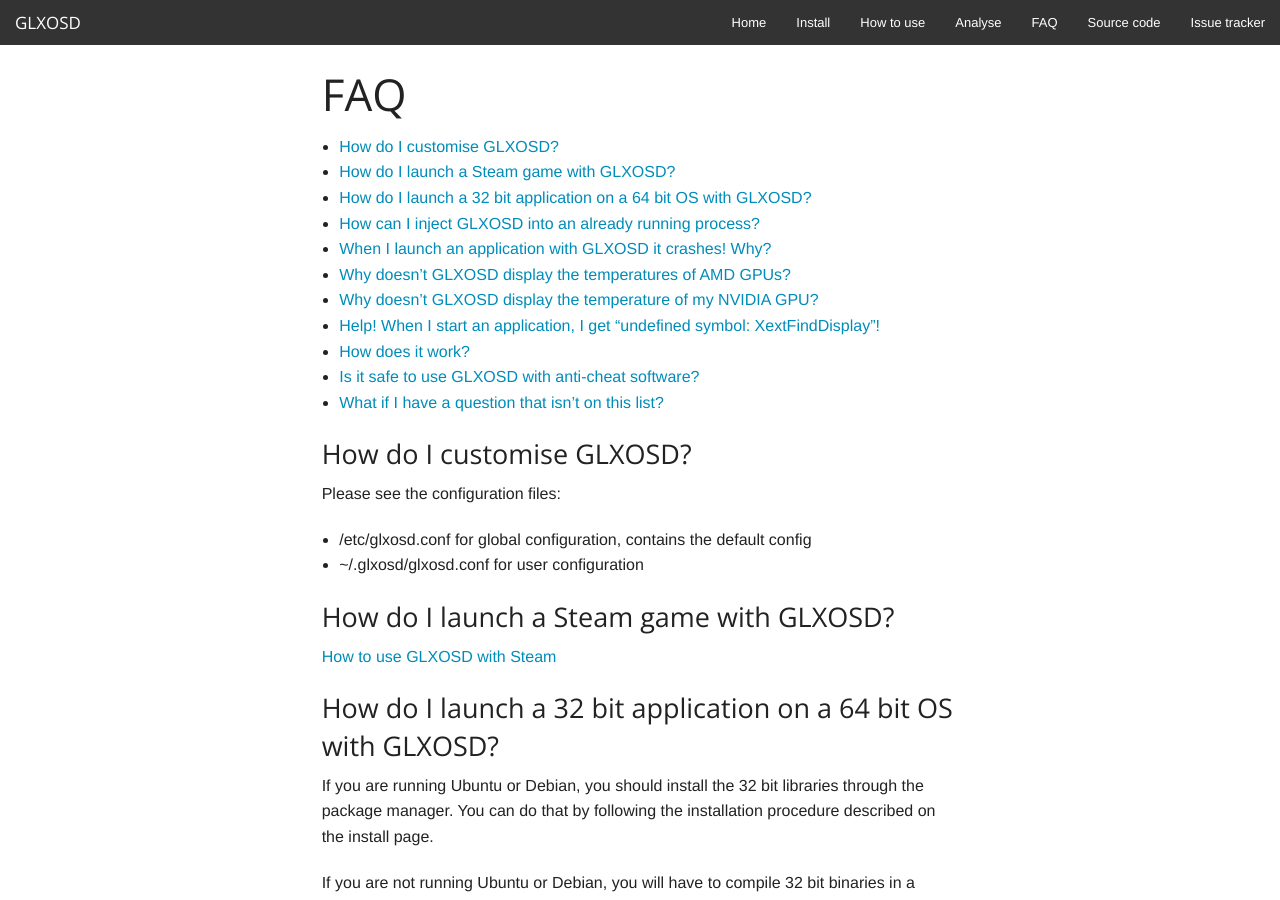
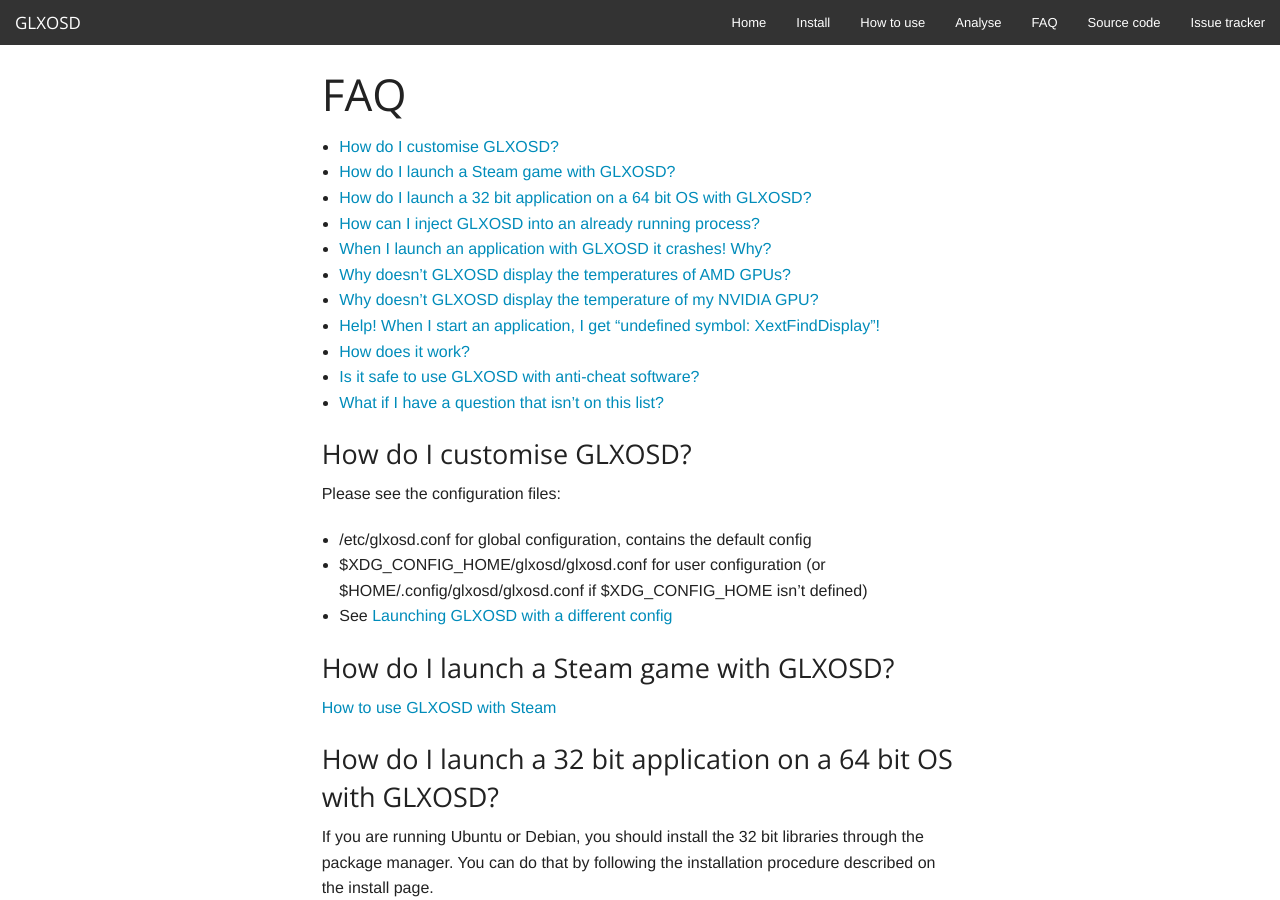
Before and after one commit to nickguletskii/GLXOSD, a Jekyll site: the page built from faq.md, in a window 1280 px wide and 900 px high. Built offline with Jekyll 4.4.1, drawn with Linux system fonts in a browser that asks for light colours.

Commit message:
Update FAQ section on configuration

```diff
--- a/faq.md
+++ b/faq.md
@@ -11,7 +11,8 @@
 Please see the configuration files:
 
 * /etc/glxosd.conf for global configuration, contains the default config
-* ~/.glxosd/glxosd.conf for user configuration
+* $XDG_CONFIG_HOME/glxosd/glxosd.conf for user configuration (or $HOME/.config/glxosd/glxosd.conf if $XDG_CONFIG_HOME isn't defined)
+* See [Launching GLXOSD with a different config]({{site.baseurl}}/usage.html#launch-with-a-different-config)
 
 ### How do I launch a Steam game with GLXOSD? ###
 
```
